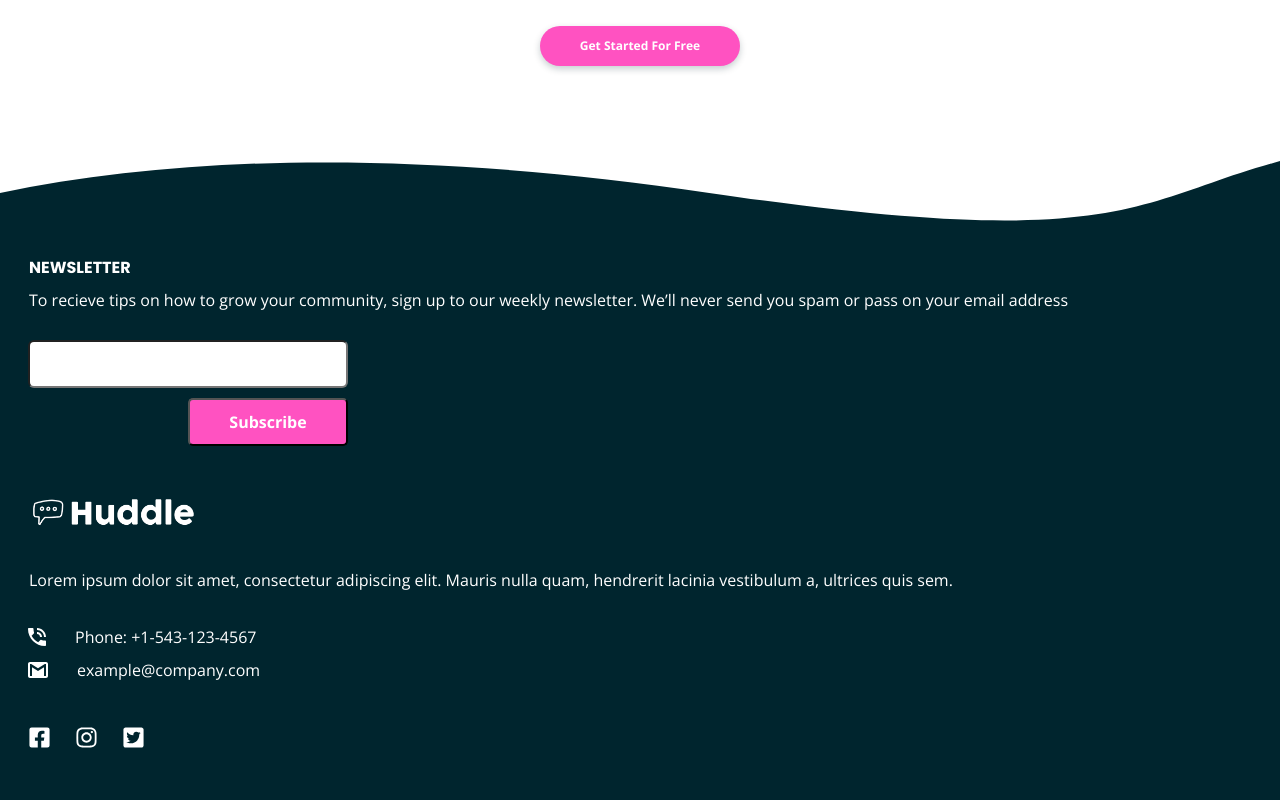
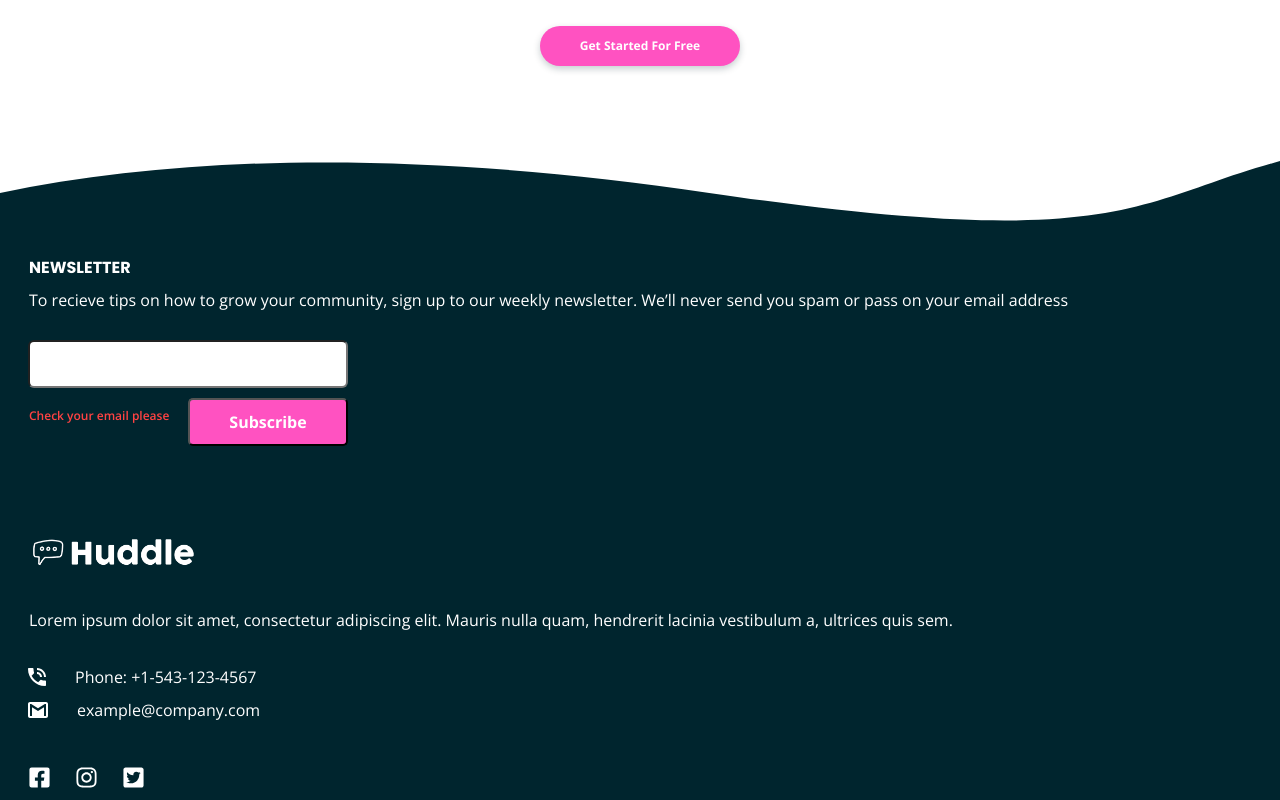
Before and after one commit to SabaKomladze/huddle, a plain HTML site: page index.html in a window 1280 px wide. Both pictures are taken after a click on the button "Subscribe". Shown: the part 5762-6562 px from the top of the page. Drawn offline with nearby package versions, Linux system fonts and the light colour scheme.

Commit message:
Add files via upload

```diff
--- a/index.html
+++ b/index.html
@@ -5,7 +5,7 @@
     <meta name="viewport" content="width=device-width, initial-scale=1.0">
     <link rel="stylesheet"  href="reset.css">
     <link rel="stylesheet" href="style.css">
-
+    <link rel="icon" type="image/x-icon" href="./images/favicon-32x32.png">
     <title>Huddle landing page</title>
 </head>
 <body>
@@ -99,6 +99,7 @@
             </p>
             <div class="input">
             <input type="email" id="email">
+            <p class="text">Check your email please</p>
             <button class="subs">Subscribe</button>
             </div>
 
@@ -128,5 +129,7 @@
         </div>
     </section>
     </footer>
+    <script src="script.js"></script>
+
 </body>
 </html>
--- /dev/null
+++ b/script.js
@@ -0,0 +1,7 @@
+const text = document.querySelector('.text');
+const but = document.querySelector('.subs');
+
+
+but.addEventListener('click', function(){
+    text.style.display = 'block';
+});
--- a/style.css
+++ b/style.css
@@ -202,6 +202,14 @@ header{
     margin: 32px 28px 0;
     border-radius: 6px;
 }
+.text{
+    display: none;
+    font-weight: 600;
+    font-size: 12px;
+    line-height: 24px;
+    color: #FF4343;
+}
+
 #footer{
     width: 100%;
     position: absolute;
```
